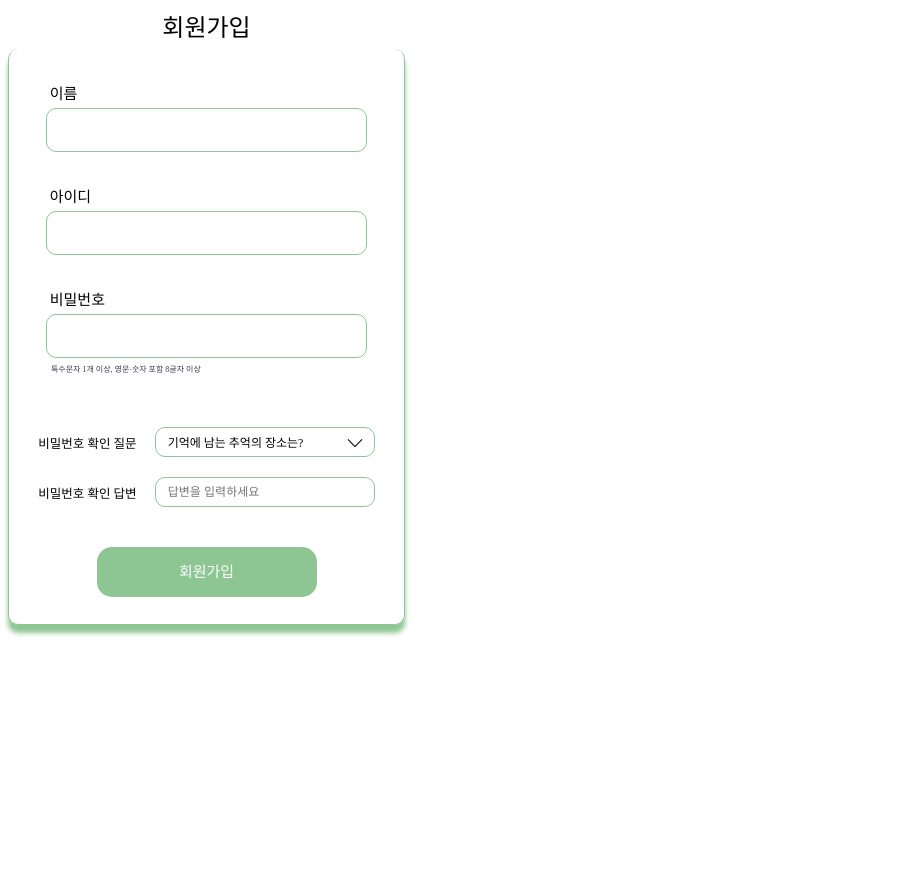
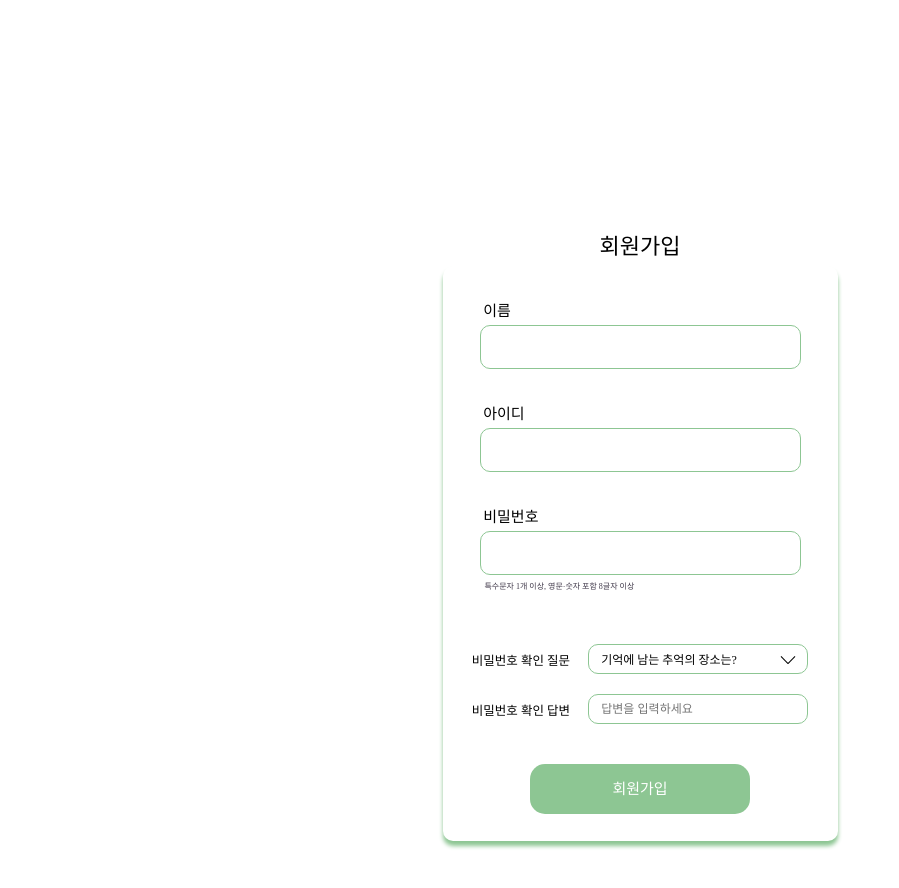
Before and after one commit to wjdgml/seb45_main_012, a React (Create React App) app in the folder client/: page / in a window 1280 px wide. Shown: the top 888 px of the page, without its empty margins (0-899 px from the left). Before the commit the page ends 800 px from the top, so only its background shows below. Built offline with nearby package versions, Linux system fonts and the light colour scheme; the HTML template or start-up script is replaced by a standard one.

Commit message:
feat : 회원가입 페이지 구축

```diff
--- a/client/src/App.js
+++ b/client/src/App.js
@@ -1,11 +1,11 @@
 
 import './App.css';
-import SignUp from './components/SignUp';
+import SignUpPage from './pages/SignUpPage';
 
 function App() {
   return (
     <div className="App">
-      <SignUp />
+      <SignUpPage />
 
     </div>
   );
--- a/client/src/components/SignUp.jsx
+++ /dev/null
@@ -1,84 +0,0 @@
-import React, { useState } from "react";
-import '../styles/SignUp.css';
-
-function SignUp() {
-  const [view, setView] = useState(false);
-  const [selected, setSelected] = useState("기억에 남는 추억의 장소는?");
-
-  const handleDropdown = () => {
-    setView(!view);
-  }
-
-  const handleSelectedMessagePlace = () => {
-    setSelected(selected => '기억에 남는 추억의 장소는?');
-  }
-
-  const handleSelectedMessagePet = () => {
-    setSelected(selected => '반려동물의 이름은?');
-  }
-
-  const handleSelectedMessageDate = () => {
-    setSelected(selected => '추억하고 싶은 날짜가 있다면?');
-  }
-
-
-
-  return (
-    <>
-      <div className="signUp-wrapper">
-        <div className="signUp-title">회원가입</div>
-        <div className="signUp-form">
-
-          <div className="name-input-area">&nbsp;이름 <br/>
-          <input className="name-input"/>
-          </div>
-
-          <div className="id-input-area">&nbsp;아이디 <br/>
-          <input className="id-input"/>
-          </div>
-
-          <div className="password-input-area">&nbsp;비밀번호 <br/>
-          <input className="password-input"/>
-          <div className="password-infomation">특수문자 1개 이상, 영문·숫자 포함 8글자 이상</div>
-          </div>
-
-          <div className="password-confirm">
-
-            <div className="password-confirm-Q">
-              <div className="password-confirm-Q-title">비밀번호 확인 질문</div>
-              <div className="select-box" onClick={handleDropdown}>
-              <div className="arrow-before" style={view ? {transform: 'rotate(-45deg)'} : {transform: 'rotate(45deg)'}}></div>
-              <div className="arrow-after" style={view ? {transform: 'rotate(45deg)'} : {transform: 'rotate(-45deg)'}}></div>
-              {selected}
-              {view &&
-                <ul>
-                  <li onClick={handleSelectedMessagePlace}>기억에 남는 추억의 장소는?</li>
-                  <li onClick={handleSelectedMessagePet}>반려동물의 이름은?</li>
-                  <li onClick={handleSelectedMessageDate}>추억하고 싶은 날짜가 있다면?</li>
-                </ul>
-              }
-              </div>
-            </div>
-
-            <div className="password-confirm-A">
-              <div className="password-confirm-A-title">비밀번호 확인 답변</div>
-              <input className="password-confirm-answer-input" placeholder="답변을 입력하세요"/>
-            </div>
-
-          </div>
-
-          <div className="signup-complete">회원가입</div>
-
-        </div>
-
-
-
-
-
-      </div>
-
-    </>
-  );
-}
-
-export default SignUp;
--- /dev/null
+++ b/client/src/components/SignUpForm.jsx
@@ -0,0 +1,84 @@
+import React, { useState } from "react";
+import '../styles/SignUpForm.css';
+
+function SignUpForm() {
+  const [view, setView] = useState(false);
+  const [selected, setSelected] = useState("기억에 남는 추억의 장소는?");
+
+  const handleDropdown = () => {
+    setView(!view);
+  }
+
+  const handleSelectedMessagePlace = () => {
+    setSelected(selected => '기억에 남는 추억의 장소는?');
+  }
+
+  const handleSelectedMessagePet = () => {
+    setSelected(selected => '반려동물의 이름은?');
+  }
+
+  const handleSelectedMessageDate = () => {
+    setSelected(selected => '추억하고 싶은 날짜가 있다면?');
+  }
+
+
+
+  return (
+    <>
+      <div className="signUp_wrapper">
+        <div className="signUp_title">회원가입</div>
+        <div className="signUp_form">
+
+          <div className="name_input_area">&nbsp;이름 <br/>
+          <input className="name_input"/>
+          </div>
+
+          <div className="id_input_area">&nbsp;아이디 <br/>
+          <input className="id_input"/>
+          </div>
+
+          <div className="password_input_area">&nbsp;비밀번호 <br/>
+          <input className="password_input"/>
+          <div className="password_infomation">특수문자 1개 이상, 영문·숫자 포함 8글자 이상</div>
+          </div>
+
+          <div className="password_confirm">
+
+            <div className="password_confirm_Q">
+              <div className="password_confirm_Q_title">비밀번호 확인 질문</div>
+              <div className="select_box" onClick={handleDropdown}>
+              <div className="arrow_before" style={view ? {transform: 'rotate(-45deg)'} : {transform: 'rotate(45deg)'}}></div>
+              <div className="arrow_after" style={view ? {transform: 'rotate(45deg)'} : {transform: 'rotate(-45deg)'}}></div>
+              {selected}
+              {view &&
+                <ul>
+                  <li onClick={handleSelectedMessagePlace}>기억에 남는 추억의 장소는?</li>
+                  <li onClick={handleSelectedMessagePet}>반려동물의 이름은?</li>
+                  <li onClick={handleSelectedMessageDate}>추억하고 싶은 날짜가 있다면?</li>
+                </ul>
+              }
+              </div>
+            </div>
+
+            <div className="password_confirm_A">
+              <div className="password_confirm_A_title">비밀번호 확인 답변</div>
+              <input className="password_confirm_answer_input" placeholder="답변을 입력하세요"/>
+            </div>
+
+          </div>
+
+          <div className="signup_complete">회원가입</div>
+
+        </div>
+
+
+
+
+
+      </div>
+
+    </>
+  );
+}
+
+export default SignUpForm;
--- a/client/src/components/Test.jsx
+++ /dev/null
@@ -1 +0,0 @@
-//.
--- a/client/src/pages/HomePage.jsx
+++ /dev/null
@@ -1 +0,0 @@
-//.
--- /dev/null
+++ b/client/src/pages/SignUpPage.jsx
@@ -0,0 +1,17 @@
+import React from "react";
+import SignUpForm from '../components/SignUpForm';
+import '../styles/SignUpPage.css';
+
+function SignUpPage() {
+
+  return (
+    <>
+    <div className="signUpPage-wrapper">
+      <SignUpForm />
+    </div>
+
+    </>
+  );
+}
+
+export default SignUpPage;
--- a/client/src/styles/SignUp.css
+++ b/client/src/styles/SignUpForm.css
@@ -1,4 +1,4 @@
-.signUp-wrapper {
+.signUp_wrapper {
   display: flex;
   flex-direction: column;
   width: fit-content;
@@ -6,33 +6,34 @@
   align-items: center;
 }
 
-.signUp-title {
-  font-size: 24px;
+.signUp_title {
+  font-size: 22px;
 }
 
-.signUp-form {
+.signUp_form {
   width: 395px;
   height: 575px;
-  border: 1px solid #8DC693;
+  /* border: 1px solid #8DC693; */
   border-top: none;
   border-radius: 10px;
   display: flex;
   flex-direction: column;
   align-items: center;
   margin-top: 6px;
-  box-shadow: 0 8px 5px #8DC693;
+  box-shadow: 0 5px 4px #8DC693;
+  background-color: #fff;
 }
 
-.name-input-area,
-.id-input-area,
-.password-input-area {
+.name_input_area,
+.id_input_area,
+.password_input_area {
   margin-top: 33px;
   font-size: 15px;
 }
 
-.name-input,
-.id-input,
-.password-input {
+.name_input,
+.id_input,
+.password_input {
   width: 310px;
   height: 40px;
   margin-top: 5px;
@@ -41,21 +42,21 @@
   padding-left: 7px;
 }
 
-.password-infomation {
+.password_infomation {
   font-size: 8px;
   margin-top: 5px;
   margin-left: 5px;
   color: #40394A;
 }
 
-.password-confirm {
+.password_confirm {
   width: 350px;
   height: fit-content;
   margin-top: 33px;
 }
 
-.password-confirm-Q,
-.password-confirm-A {
+.password_confirm_Q,
+.password_confirm_A {
   display: flex;
   align-items: center;
   justify-content: center;
@@ -63,12 +64,12 @@
   gap: 18px;
 }
 
-.password-confirm-Q-title,
-.password-confirm-A-title {
+.password_confirm_Q_title,
+.password_confirm_A_title {
   font-size: 12.5px;
 }
 
-.select-box {
+.select_box {
   width: 220px;
   height: 30px;
   border: 1px solid #8DC693;
@@ -81,7 +82,7 @@
 
 }
 
-.arrow-after {
+.arrow_after {
   width: 1px;
   height: 10px;
   background-color: black;
@@ -90,7 +91,7 @@
   top: 10px;
 }
 
-.arrow-before {
+.arrow_before {
   width: 1px;
   height: 10px;
   background-color: black;
@@ -99,7 +100,7 @@
   top: 10px;
 }
 
-.select-box > ul {
+.select_box > ul {
   width: 180px;
   height: 90px;
   box-sizing: border-box;
@@ -109,7 +110,7 @@
   background-color: #fff;
 }
 
-.select-box li {
+.select_box li {
   list-style: none;
   width: 180px;
   height: 33px;
@@ -124,13 +125,13 @@
   transform: translateX(-7px);
 }
 
-.password-confirm-Q > select {
+.password_confirm_Q > select {
   width: 190px;
   height: 30px;
   box-sizing: border-box;
 }
 
-.password-confirm-answer-input {
+.password_confirm_answer_input {
   width: 220px;
   height: 30px;
   box-sizing: border-box;
@@ -140,7 +141,7 @@
   padding-left: 12px;
 }
 
-.signup-complete {
+.signup_complete {
   width: 220px;
   height: 50px;
   background-color: #8DC693;
@@ -152,10 +153,10 @@
   color: #fff;
 }
 
-.signup-complete:hover {
+.signup_complete:hover {
   background-color: #82b888;
 }
 
-.signup-complete:active {
+.signup_complete:active {
   transform: translateY(1px);
 }
--- /dev/null
+++ b/client/src/styles/SignUpPage.css
@@ -0,0 +1,6 @@
+.signUpPage-wrapper {
+  width: 100%;
+  display: flex;
+  justify-content: center;
+  padding: 220px 0 150px;
+}
```
Also changed, not shown: client/src/styles/Test.css (deleted).
